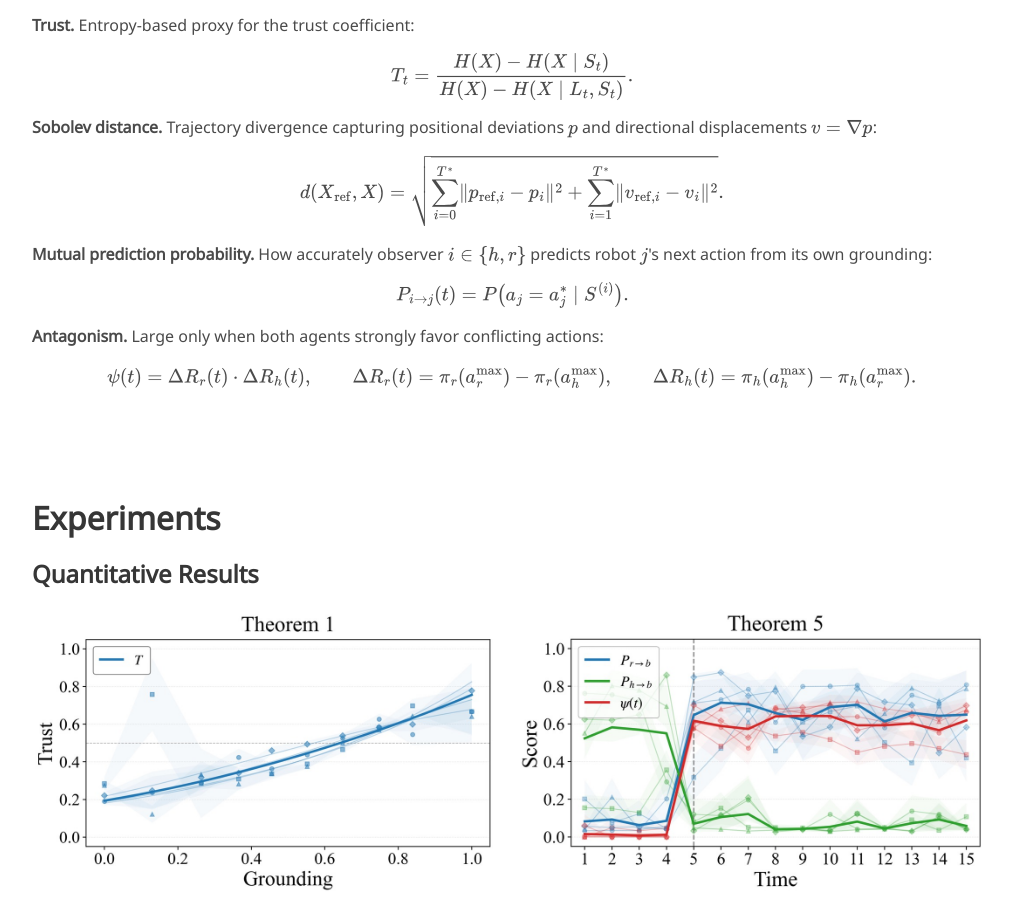
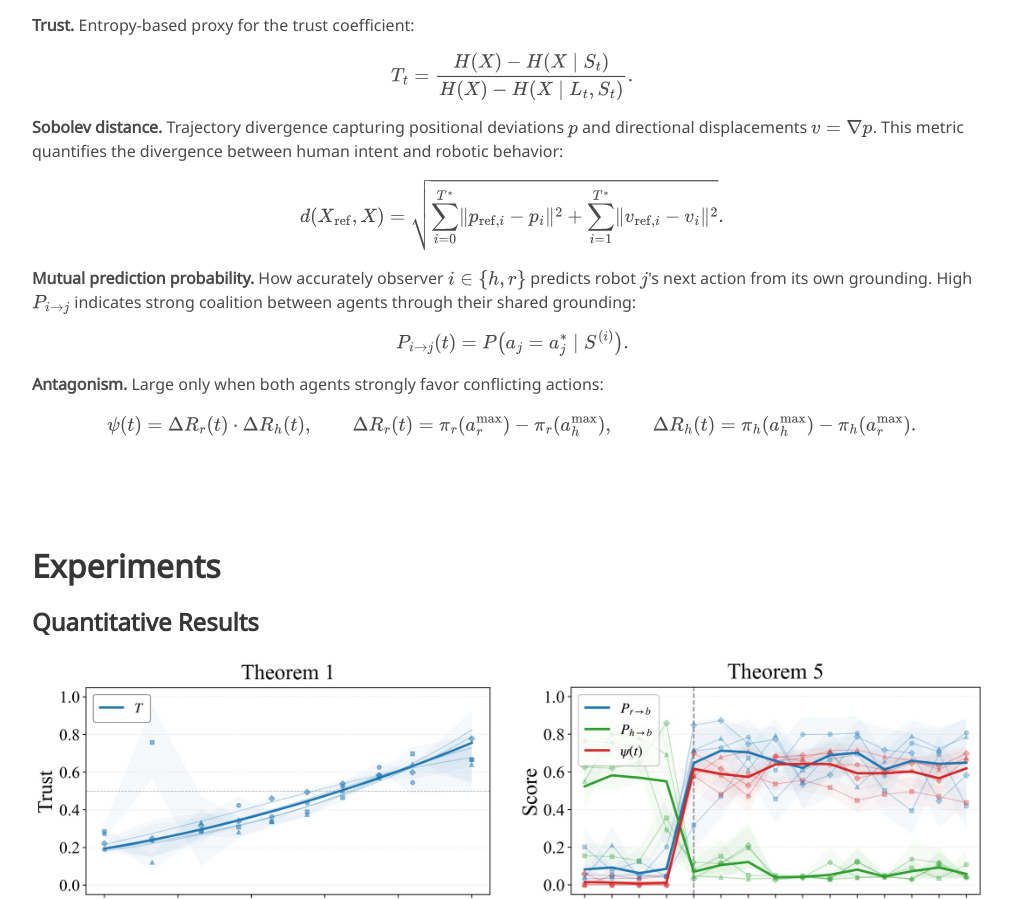
Before and after one commit to Language-as-Control/Language-as-Control, a plain HTML site: page index.html in a window 1280 px wide. Shown: the part 4556-5455 px from the top of the page, without its empty margins (128-1140 px from the left). Drawn offline with nearby package versions, Linux system fonts and the light colour scheme; some icons are missing; a web font is replaced by a local one.

Commit message:
Update index.html

```diff
--- a/index.html
+++ b/index.html
@@ -208,10 +208,10 @@
           <p><b>Trust.</b> Entropy-based proxy for the trust coefficient:</p>
           $$ T_t = \frac{H(X) - H(X \mid S_t)}{H(X) - H(X \mid L_t, S_t)}. $$
 
-          <p><b>Sobolev distance.</b> Trajectory divergence capturing positional deviations $p$ and directional displacements $v = \nabla p$:</p>
+          <p><b>Sobolev distance.</b> Trajectory divergence capturing positional deviations $p$ and directional displacements $v = \nabla p$. This metric quantifies the divergence between human intent and robotic behavior:</p>
           $$ d(X_{\mathrm{ref}}, X) = \sqrt{ \sum_{i=0}^{T^{*}} \lVert p_{\mathrm{ref},i} - p_i \rVert^{2} + \sum_{i=1}^{T^{*}} \lVert v_{\mathrm{ref},i} - v_i \rVert^{2} }. $$
 
-          <p><b>Mutual prediction probability.</b> How accurately observer $i \in \{h, r\}$ predicts robot $j$'s next action from its own grounding:</p>
+          <p><b>Mutual prediction probability.</b> How accurately observer $i \in \{h, r\}$ predicts robot $j$'s next action from its own grounding. High $P_{i\to j}$ indicates strong coalition between agents through their shared grounding:</p>
           $$ P_{i \to j}(t) = P\big(a_j = a_j^{*} \mid S^{(i)}\big). $$
 
           <p><b>Antagonism.</b> Large only when both agents strongly favor conflicting actions:</p>
```
